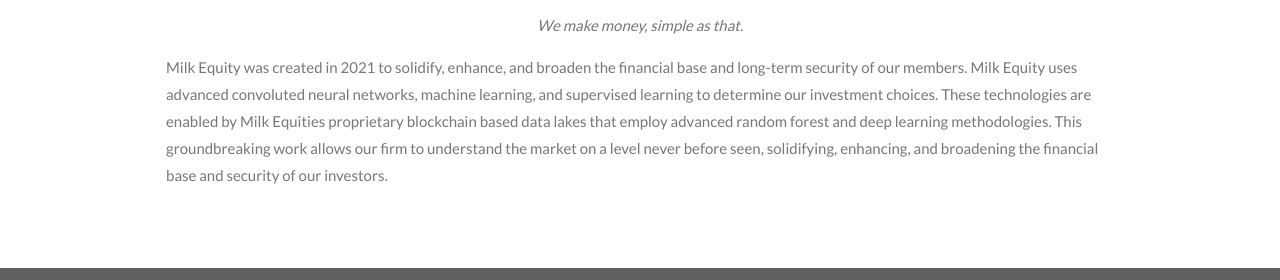
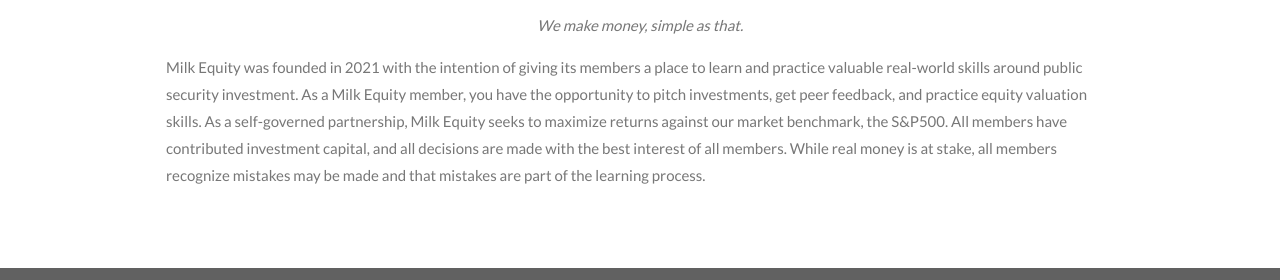
Before and after one commit to Milk-Equity/milkequity, a plain HTML site: page index.html in a window 1280 px wide. Shown: the part 520-800 px from the top of the page. Drawn offline with nearby package versions, Linux system fonts and the light colour scheme; a script that the page names is missing.

Commit message:
Update index.html

```diff
--- a/index.html
+++ b/index.html
@@ -86,11 +86,9 @@
 <div class="w3-content w3-container w3-padding-64" id="about">
   <h3 class="w3-center">Milk Equity</h3>
   <p class="w3-center"><em>We make money, simple as that.</em></p>
-  <p>Milk Equity was created in 2021 to solidify, enhance, and broaden the financial base and long-term security of our members. Milk Equity
-    uses advanced convoluted neural networks, machine learning, and supervised learning to determine our investment choices. These technologies
-    are enabled by Milk Equities proprietary blockchain based data lakes that employ advanced random forest and deep learning methodologies.
-    This groundbreaking work allows our firm to understand the market on a level never before seen, solidifying, enhancing, and broadening the
-    financial base and security of our investors. </p>
+  <p>Milk Equity was founded in 2021 with the intention of giving its members a place to learn and practice valuable real-world skills around public security investment. As a Milk Equity member, you have the opportunity to pitch investments, get peer feedback, and practice equity valuation skills.
+
+As a self-governed partnership, Milk Equity seeks to maximize returns against our market benchmark, the S&P500. All members have contributed investment capital, and all decisions are made with the best interest of all members. While real money is at stake, all members recognize mistakes may be made and that mistakes are part of the learning process.</p>
 
 
     <!-- Hide this text on small devices -->
```
